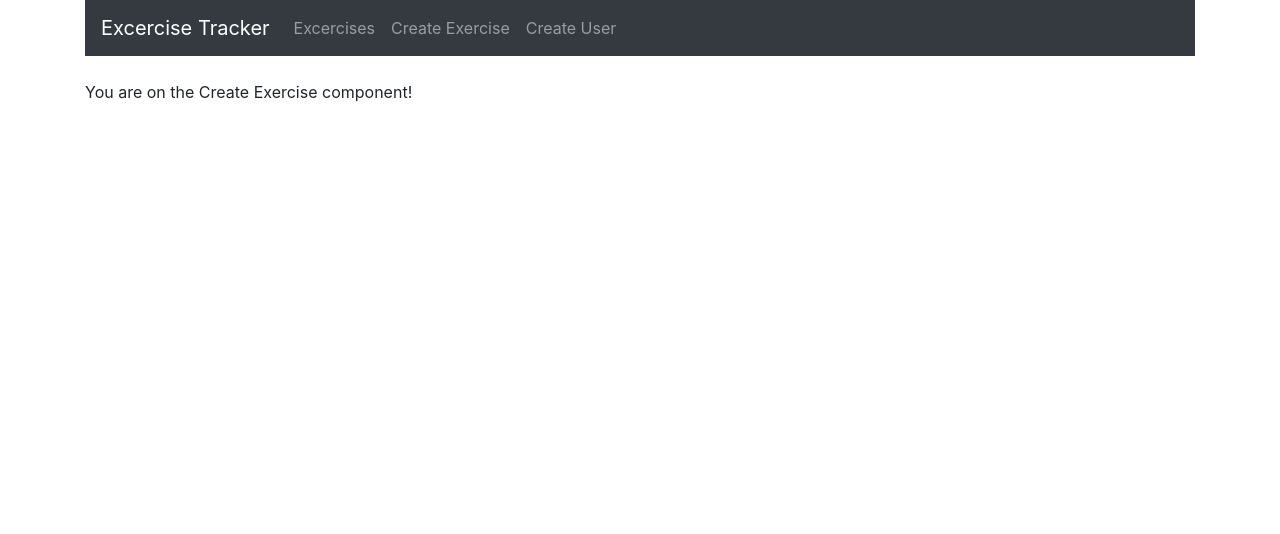
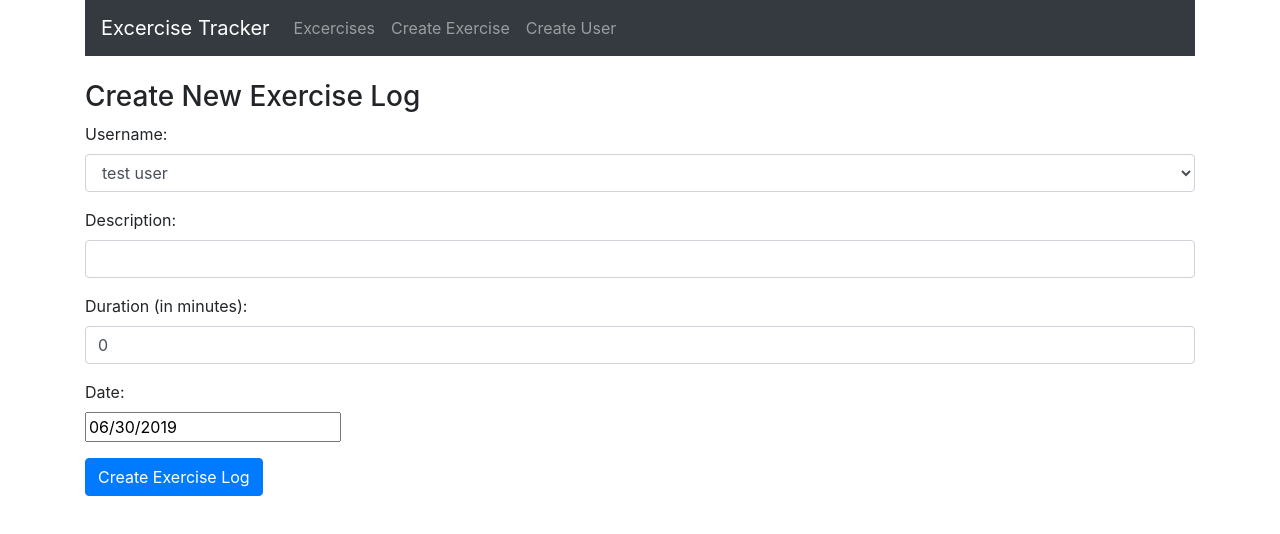
Before and after one commit to qcarpentier/exercises-tracker, a React (Create React App) app: page /create in a window 1280 px wide. Shown: the top 534 px of the page. Built offline with nearby package versions, Linux system fonts and the light colour scheme.

Commit message:
create-exercise component fulfilled

```diff
--- a/package.json
+++ b/package.json
@@ -5,6 +5,7 @@
   "dependencies": {
     "bootstrap": "^4.3.1",
     "react": "^16.8.6",
+    "react-datepicker": "^2.7.0",
     "react-dom": "^16.8.6",
     "react-router-dom": "^5.0.1",
     "react-scripts": "3.0.1"
--- a/src/components/create-exercise.component.js
+++ b/src/components/create-exercise.component.js
@@ -1,10 +1,132 @@
 import React, { Component } from "react";
+import DatePicker from "react-datepicker";
+import "react-datepicker/dist/react-datepicker.css";
 
 export default class CreateExercise extends Component {
+  constructor(props) {
+    super(props);
+
+    this.onChangeUsername = this.onChangeUsername.bind(this);
+    this.onChangeDescription = this.onChangeDescription.bind(this);
+    this.onChangeDuration = this.onChangeDuration.bind(this);
+    this.onChangeDate = this.onChangeDate.bind(this);
+    this.onSubmit = this.onSubmit.bind(this);
+
+    this.state = {
+      username: "",
+      description: "",
+      duration: 0,
+      date: new Date(),
+      users: []
+    };
+  }
+
+  componentDidMount() {
+    this.setState({
+      users: ["test user"],
+      username: "test user"
+    });
+  }
+
+  onChangeUsername(e) {
+    this.setState({
+      username: e.target.value
+    });
+  }
+
+  onChangeDescription(e) {
+    this.setState({
+      description: e.target.value
+    });
+  }
+
+  onChangeDuration(e) {
+    this.setState({
+      duration: e.target.value
+    });
+  }
+
+  onChangeDate(date) {
+    this.setState({
+      date: date
+    });
+  }
+
+  onSubmit(e) {
+    e.preventDefault();
+
+    const exercise = {
+      username: this.state.username,
+      description: this.state.description,
+      duration: this.state.duration,
+      date: this.state.date
+    };
+
+    console.log(exercise);
+
+    window.location = "/";
+  }
+
   render() {
     return (
       <div>
-          <p>You are on the Create Exercise component!</p>
+        <h3>Create New Exercise Log</h3>
+        <form onSubmit={this.onSubmit}>
+          <div className="form-group">
+            <label>Username: </label>
+            <select
+              ref="userInput"
+              required
+              className="form-control"
+              value={this.state.username}
+              onChange={this.onChangeUsername}
+            >
+              {this.state.users.map(function(user) {
+                return (
+                  <option key={user} value={user}>
+                    {user}
+                  </option>
+                );
+              })}
+            </select>
+          </div>
+          <div className="form-group">
+            <label>Description: </label>
+            <input
+              type="text"
+              required
+              className="form-control"
+              value={this.state.description}
+              onChange={this.onChangeDescription}
+            />
+          </div>
+          <div className="form-group">
+            <label>Duration (in minutes): </label>
+            <input
+              type="text"
+              className="form-control"
+              value={this.state.duration}
+              onChange={this.onChangeDuration}
+            />
+          </div>
+          <div className="form-group">
+            <label>Date: </label>
+            <div>
+              <DatePicker
+                selected={this.state.date}
+                onChange={this.onChangeDate}
+              />
+            </div>
+          </div>
+
+          <div className="form-group">
+            <input
+              type="submit"
+              value="Create Exercise Log"
+              className="btn btn-primary"
+            />
+          </div>
+        </form>
       </div>
     );
   }
```
Also changed, not shown: 1 other file (tests, documents, lock files or other folders).
